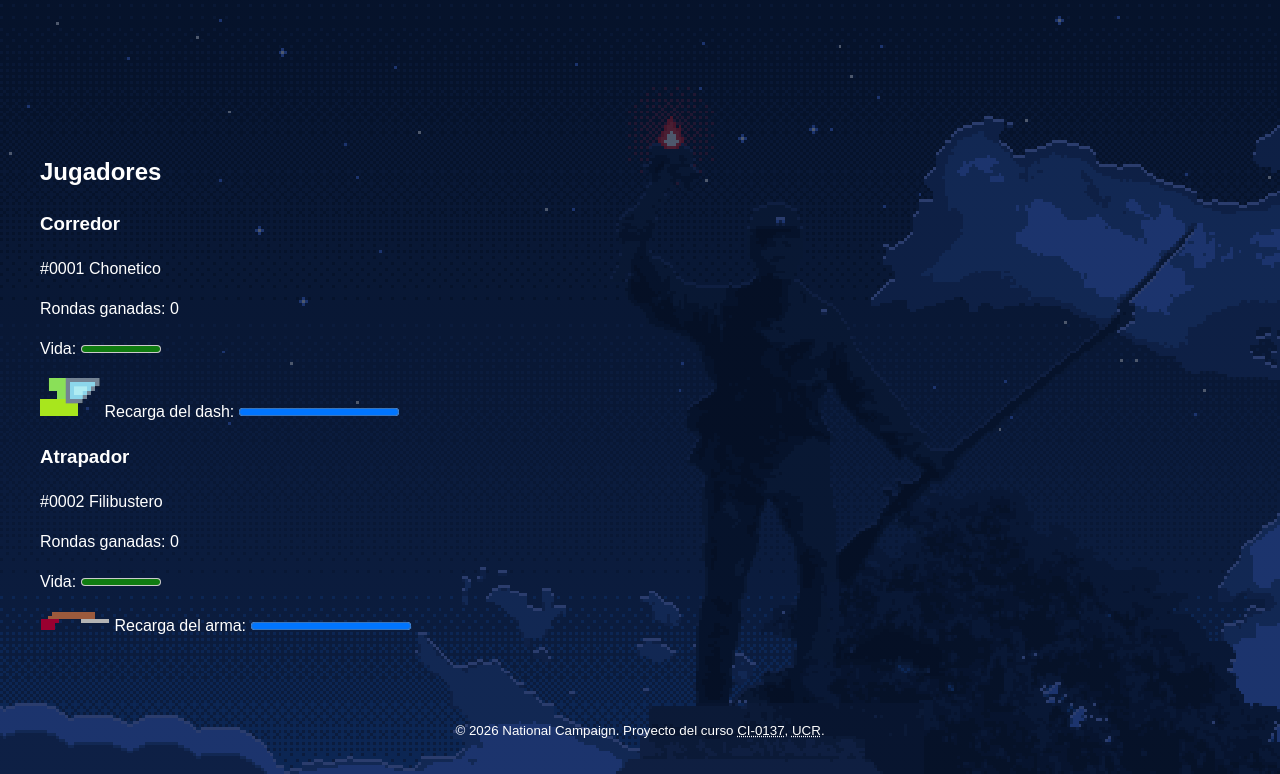
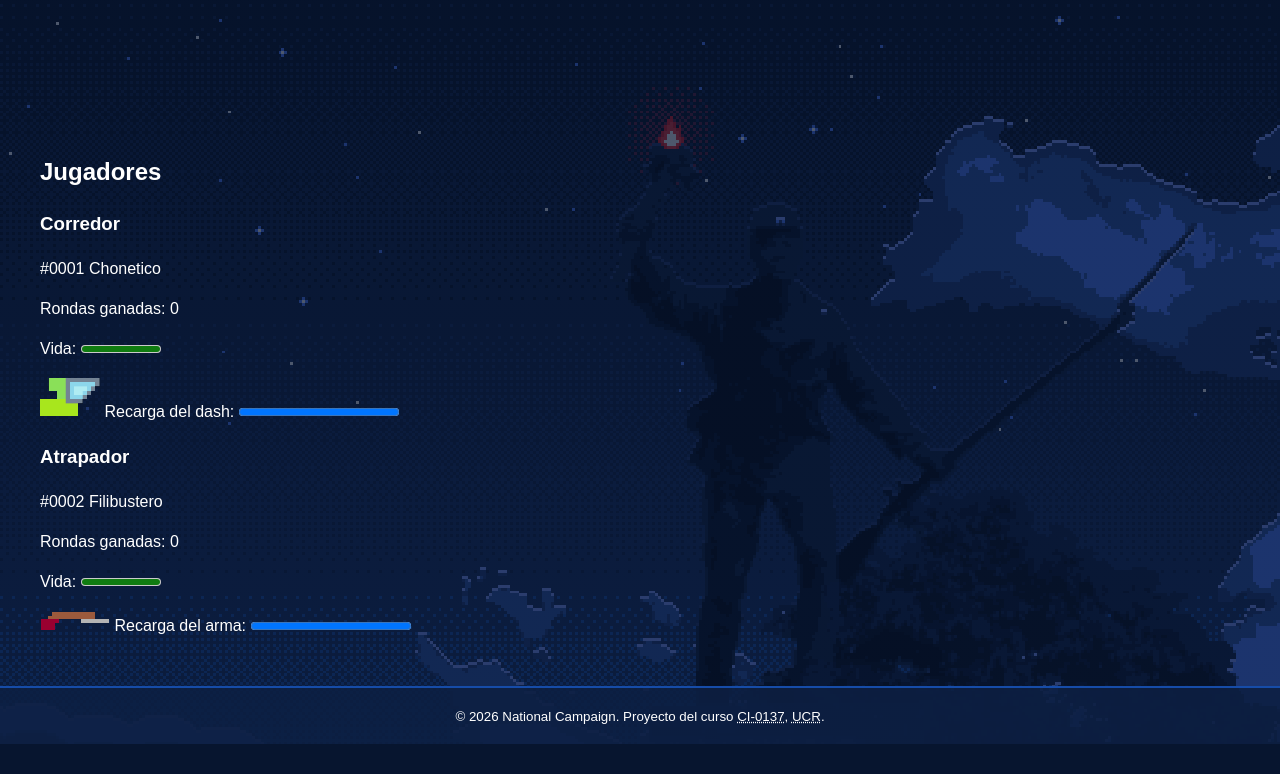
Before and after one commit to AleG1312/proyecto-C13451-C4C527-C4E485-C4G049, a website: page game.html in a window 1280 px wide. Shown: the part 808-1582 px from the top of the page. After the commit the page ends 1552 px from the top, so only its background shows below. Drawn offline with Linux system fonts and the light colour scheme.

Commit message:
footer reutilizado en common.css

```diff
--- a/css/common.css
+++ b/css/common.css
@@ -56,8 +56,7 @@ body {
 }
 
 body > header,
-body > main,
-body > footer {
+body > main {
   width: min(calc(100% - var(--espacio-lg)), var(--ancho-contenido));
   margin-inline: auto;
 }
@@ -78,7 +77,11 @@ body > main {
 }
 
 body > footer {
+  width: 100%;
   padding-block: var(--espacio-sm);
+  padding-inline: var(--espacio-sm);
+  border-top: 2px solid var(--color-secundario);
+  background-color: rgb(13 31 66 / 88%);
   text-align: center;
 }
 
@@ -87,6 +90,10 @@ h2,
 h3,
 p {
   overflow-wrap: anywhere;
+}
+
+body > footer p {
+  margin-block: 0;
 }
 
 /* Los medios conservan su proporción y no exceden el contenedor disponible. */
--- a/css/index.css
+++ b/css/index.css
@@ -69,18 +69,6 @@
   box-shadow: 0 0.4rem 0 rgb(117 10 14 / 90%);
 }
 
-/* El pie forma una franja estable como la zona inferior del wireframe. */
-body > footer {
-  width: 100%;
-  padding-inline: var(--espacio-sm);
-  border-top: 2px solid var(--color-secundario);
-  background-color: rgb(13 31 66 / 88%);
-}
-
-body > footer p {
-  margin-block: 0;
-}
-
 /* Movimiento temático leve; common.css lo elimina con movimiento reducido. */
 @keyframes bienvenida-flotar {
   from {
```
